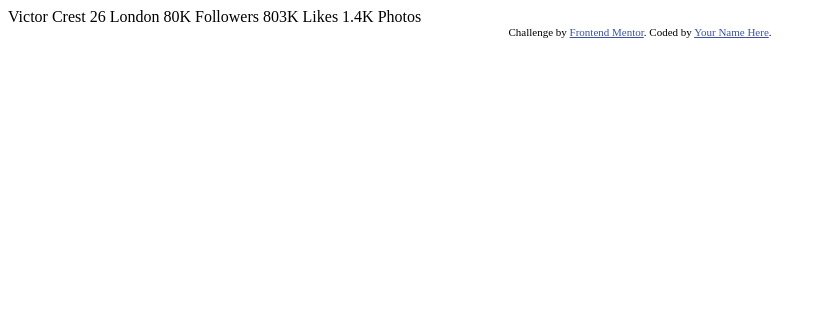
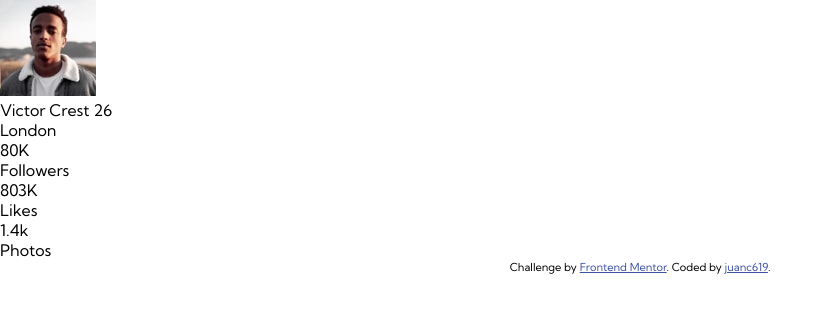
Before and after one commit to juanc619/CHALLENGE-3-Profile-card-component-main, a plain HTML site: page index.html in a window 1280 px wide. Shown: the whole page, without its empty margins (0-833 px from the left). Drawn offline with Linux system fonts and the light colour scheme.

Commit message:
Finalizado Html

```diff
--- a/index.html
+++ b/index.html
@@ -2,34 +2,51 @@
 <html lang="en">
 <head>
   <meta charset="UTF-8">
-  <meta name="viewport" content="width=device-width, initial-scale=1.0"> <!-- displays site properly based on user's device -->
-
+  <meta name="viewport" content="width=device-width, initial-scale=1.0">
   <link rel="icon" type="image/png" sizes="32x32" href="./images/favicon-32x32.png">
-
+  <link rel="stylesheet" href="style.css">
   <title>Frontend Mentor | Profile card component</title>
 
-  <!-- Feel free to remove these styles or customise in your own stylesheet 👍 -->
-  <style>
-    .attribution { font-size: 11px; text-align: center; }
-    .attribution a { color: hsl(228, 45%, 44%); }
-  </style>
 </head>
 <body>
-  Victor Crest
-  26
-  London
 
-  80K
-  Followers
+  <div class="card-container">
+    <div class="bubbles">
+      <div class="photo">
+        <img src="images/image-victor.jpg" alt="Personal photo">
+      </div>
+    </div>
 
-  803K
-  Likes
+    <div class="personal-data-container">
+      <span class="name">Victor Crest</span>
+      <span class="age">26</span>
+      <div class="city">London</div>
+    </div>
 
-  1.4K
-  Photos
+    <div class="stats-container">
+      <div class="statistics">
+        <div class="quantity">80K</div>
+        <div class="units">Followers</div>
+      </div>
+
+      <div class="statistics">
+        <div class="quantity">803K</div>
+        <div class="units">Likes</div>
+      </div>
+
+      <div class="statistics">
+        <div class="quantity">1.4k</div>
+        <div class="units">Photos</div>
+      </div>
+
+    </div>
+  </div>
+
+
+
   <div class="attribution">
     Challenge by <a href="https://www.frontendmentor.io?ref=challenge" target="_blank">Frontend Mentor</a>.
-    Coded by <a href="#">Your Name Here</a>.
+    Coded by <a href="https://github.com/juanc619">juanc619</a>.
   </div>
 </body>
 </html>
--- a/style.css
+++ b/style.css
@@ -0,0 +1,72 @@
+
+
+
+
+
+
+
+@import url('https://fonts.googleapis.com/css2?family=Kumbh+Sans:wght@400;700&display=swap');
+
+body {
+    margin: 0;
+    padding: 0;
+    font-family: 'Kumbh Sans', sans-serif;
+}
+
+
+:root {
+--Darkcyan: hsl(185, 75%, 39%);
+--Verydarkdesaturatedblue: hsl(229, 23%, 23%);
+--Darkgrayishblue: hsl(227, 10%, 46%);
+--Darkgray: hsl(0, 0%, 59%);
+
+}
+
+
+
+
+
+
+
+
+
+
+
+
+
+
+
+
+
+
+
+
+
+
+
+
+
+
+
+
+
+
+
+
+
+
+
+
+
+
+
+
+
+
+
+
+.attribution {
+    font-size: 11px;
+    text-align: center; }
+.attribution a {
+    color: hsl(228, 45%, 44%); }
```
